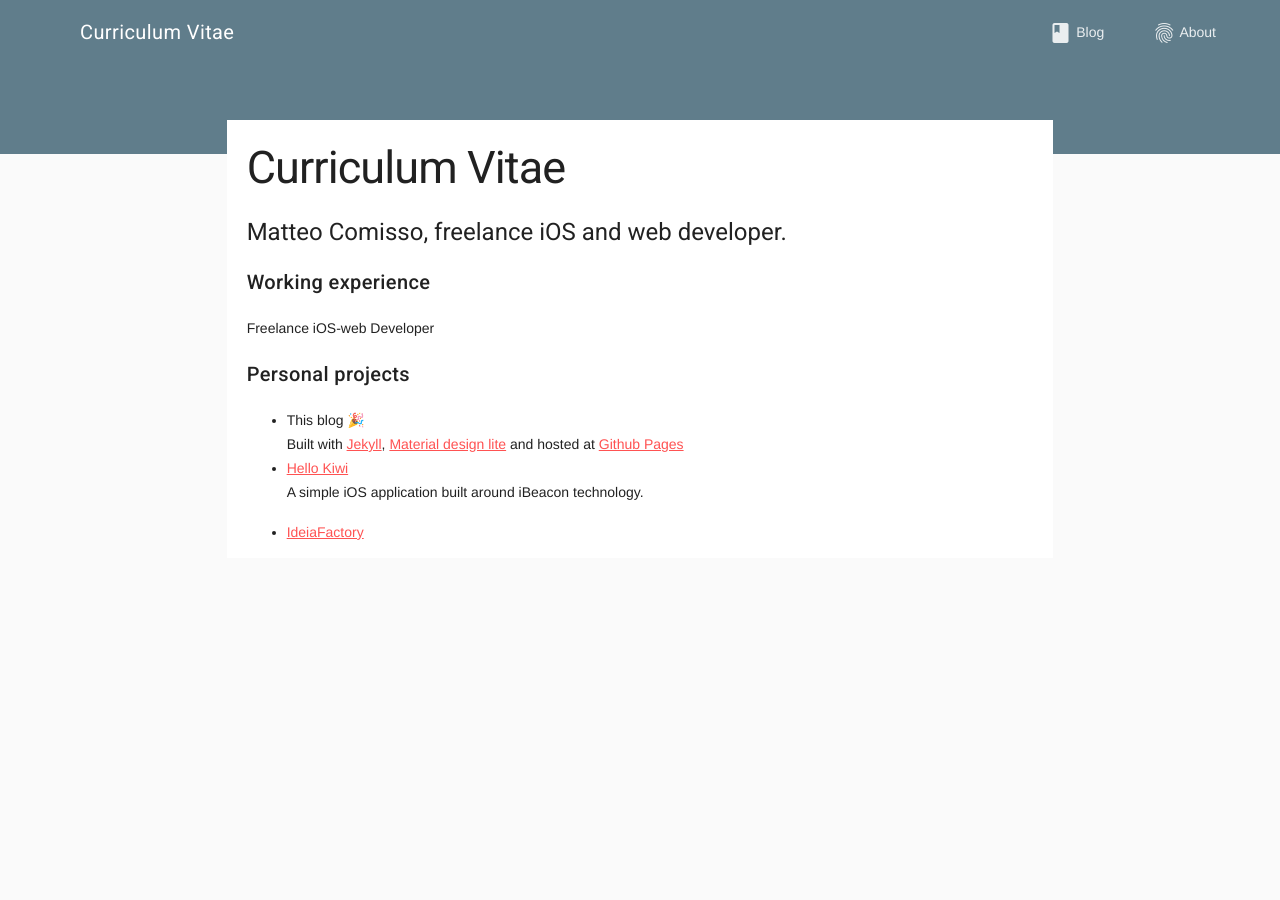
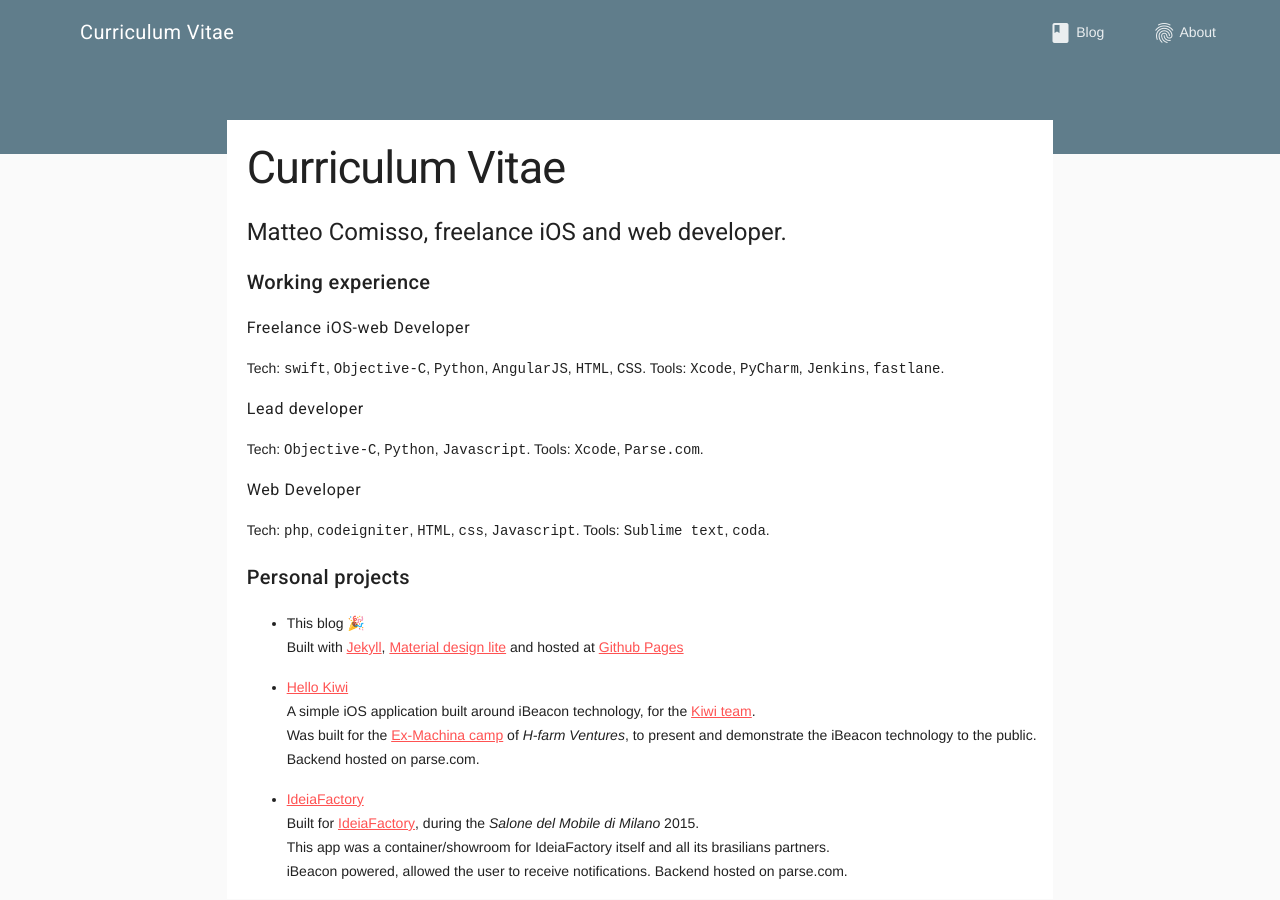
Before and after one commit to mcomisso/mcomisso.github.io, a Jekyll site: the page built from cv/index.md, in a window 1280 px wide. Built offline with Jekyll 4.4.1, drawn with Linux system fonts in a browser that asks for light colours; nearby versions of some CDN libraries; emoji names are drawn with the system emoji font; comment, search, counter and statistics services are not loaded.

Commit message:
Initial CV info

```diff
--- a/cv/index.md
+++ b/cv/index.md
@@ -13,8 +13,25 @@ Matteo Comisso, freelance iOS and web developer.
 # Working experience
 {: .mdl-typography--title}
 
+
 Freelance iOS-web Developer
-{: .mdl-typography--subheading}
+{: .mdl-typography--subhead}
+
+Tech: `swift`, `Objective-C`, `Python`, `AngularJS`, `HTML`, `CSS`.
+Tools: `Xcode`, `PyCharm`, `Jenkins`, `fastlane`.
+
+
+Lead developer
+{: .mdl-typography--subhead}
+
+Tech: `Objective-C`, `Python`, `Javascript`.
+Tools: `Xcode`, `Parse.com`.
+
+
+Web Developer
+{: .mdl-typography--subhead}
+Tech: `php`, `codeigniter`, `HTML`, `css`, `Javascript`.
+Tools: `Sublime text`, `coda`.
 
 
 # Personal projects
@@ -22,7 +39,14 @@ Freelance iOS-web Developer
 
 - This blog :tada:
   Built with [Jekyll](http://jekyllrb.com/), [Material design lite](https://getmdl.io) and hosted at [Github Pages](https://pages.github.com/)
-- [Hello Kiwi]()
-  A simple iOS application built around iBeacon technology.
+
+- [Hello Kiwi](https://github.com/mcomisso/hellokiwi)
+  A simple iOS application built around iBeacon technology, for the [Kiwi team](http://exmachina.porscheitalia.com/ita/team-scheda/kiwi-1).
+  Was built for the [Ex-Machina camp](http://www.h-farm.com/porsche-italia-lancia-il-progetto-ex-machina/) of _H-farm Ventures_, to present and demonstrate the iBeacon technology to the public.
+  Backend hosted on parse.com.
 
 - [IdeiaFactory]()
+  Built for [IdeiaFactory](), during the  _Salone del Mobile di Milano_ 2015.
+  This app was a container/showroom for IdeiaFactory itself and all its brasilians partners.
+  iBeacon powered, allowed the user to receive notifications.
+  Backend hosted on parse.com.
```
